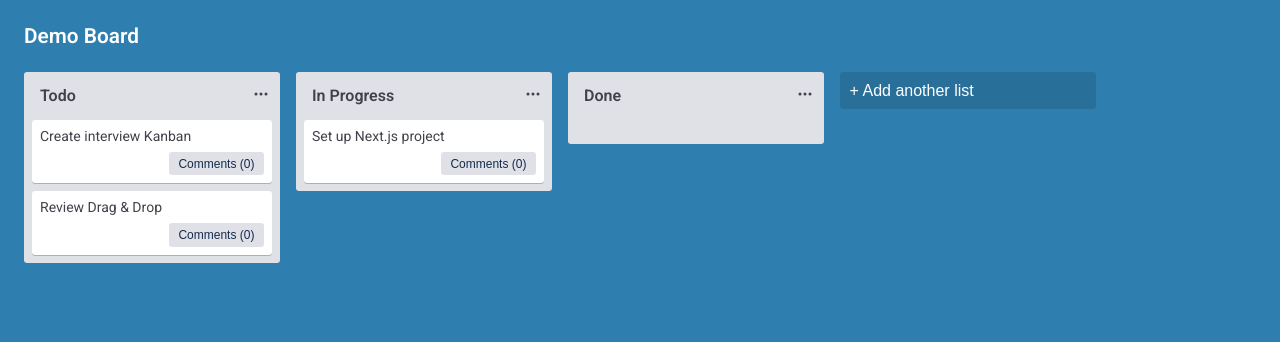
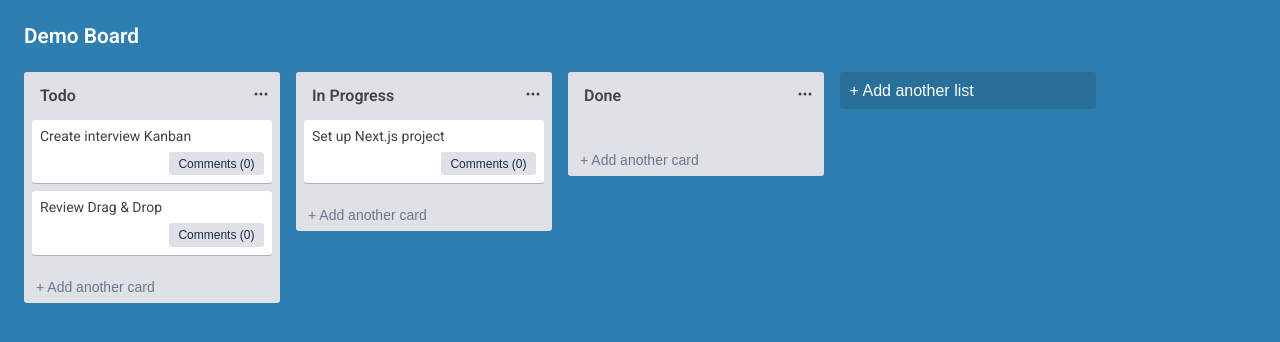
Before and after one commit to arman-borkhani/trello, a Next.js app: page / in a window 1280 px wide. Shown: the top 342 px of the page. Built offline with nearby package versions, Linux system fonts and the light colour scheme.

Commit message:
Implement add new card functionality

```diff
--- a/src/components/List.tsx
+++ b/src/components/List.tsx
@@ -11,6 +11,8 @@ export default function List({ list }: { list: ListType }) {
   const [title, setTitle] = useState(list.title);
   const [editing, setEditing] = useState(false);
   const [actionDropdown, setActionDropdown] = useState(false);
+  const [isFormVisible, setIsFormVisible] = useState(false);
+  const [newCardTitle, setNewCardTitle] = useState("");
 
   // ref that wraps the trigger + dropdown so we can detect outside clicks
   const actionsRef = useRef<HTMLDivElement | null>(null);
@@ -92,7 +94,49 @@ export default function List({ list }: { list: ListType }) {
           <Card key={card.id} card={card} listId={list.id} />
         ))}
       </div>
-      <footer className="list__footer"></footer>
+      <footer className="list__footer">
+        {isFormVisible ? (
+          <form
+            action=""
+            className="list__add-card-form"
+            onSubmit={(e) => {
+              e.preventDefault();
+              const title = newCardTitle.trim();
+              if (!title) return;
+              dispatch({
+                type: "ADD_CARD",
+                payload: { listId: list.id, title },
+              });
+              setNewCardTitle("");
+              setIsFormVisible(false);
+            }}
+          >
+            <textarea
+              placeholder="Enter card title"
+              value={newCardTitle}
+              onChange={(e) => setNewCardTitle(e.target.value)}
+              autoFocus
+            />
+            <div className="list__add-card-form-actions">
+              <button type="submit" className="button button--primary">
+                Create Card
+              </button>
+              <BsX
+                className="cursor-pointer"
+                size={24}
+                onClick={() => setIsFormVisible(false)}
+              />
+            </div>
+          </form>
+        ) : (
+          <button
+            className="button list__add-card-button"
+            onClick={() => setIsFormVisible(true)}
+          >
+            + Add another card
+          </button>
+        )}
+      </footer>
     </div>
   );
 }
--- a/src/reducers/boardReducer.ts
+++ b/src/reducers/boardReducer.ts
@@ -6,7 +6,8 @@ export type BoardAction =
   | { type: "SET_BOARD_TITLE"; payload: string }
   | { type: "SET_LIST_TITLE"; payload: { id: number; title: string } }
   | { type: "DELETE_LIST"; payload: number }
-  | { type: "ADD_LIST"; payload: { title: string } };
+  | { type: "ADD_LIST"; payload: { title: string } }
+  | { type: "ADD_CARD"; payload: { listId: number; title: string } };
 
 function boardReducer(state: BoardState, action: BoardAction): BoardState {
   switch (action.type) {
@@ -33,6 +34,18 @@ function boardReducer(state: BoardState, action: BoardAction): BoardState {
       const newList = { id: nextId, title: action.payload.title, cards: [] };
       return { ...state, lists: [...state.lists, newList] };
     }
+    case "ADD_CARD": {
+      const { listId, title } = action.payload;
+      const newCard = { id: Date.now().toString(), title, comments: [] };
+      return {
+        ...state,
+        lists: state.lists.map((list) =>
+          list.id === listId
+            ? { ...list, cards: [...list.cards, newCard] }
+            : list
+        ),
+      };
+    }
     default:
       return state;
   }
--- a/src/styles/_globals.scss
+++ b/src/styles/_globals.scss
@@ -20,7 +20,8 @@ button {
   outline: none;
 }
 
-input {
+input,
+textarea {
   max-width: 100%;
   width: 100%;
   padding: 0.5rem;
--- a/src/styles/components/_card.scss
+++ b/src/styles/components/_card.scss
@@ -6,6 +6,7 @@
   transition: background-color 0.2s ease-in;
   display: flex;
   flex-direction: column;
+  margin-bottom: 0.5rem;
 
   &__title {
     font-size: 0.875rem;
--- a/src/styles/components/_list.scss
+++ b/src/styles/components/_list.scss
@@ -105,6 +105,33 @@
     overflow: auto;
     display: flex;
     flex-direction: column;
+  }
+
+  &__add-card-button {
+    background-color: transparent;
+    text-align: left;
+    font-weight: normal;
+    width: 100%;
+    padding: 0.5rem 0.75rem;
+    font-size: 0.875rem;
+    color: rgb(107, 119, 140);
+
+    &:hover {
+      color: rgb(23, 43, 77);
+      background-color: rgba(9, 30, 66, 0.13);
+    }
+  }
+
+  &__add-card-form {
+    padding: 0.5rem;
+    display: flex;
+    flex-direction: column;
+    gap: 0.5rem;
+  }
+
+  &__add-card-form-actions {
+    display: flex;
+    align-items: center;
     gap: 0.5rem;
   }
 }
```
